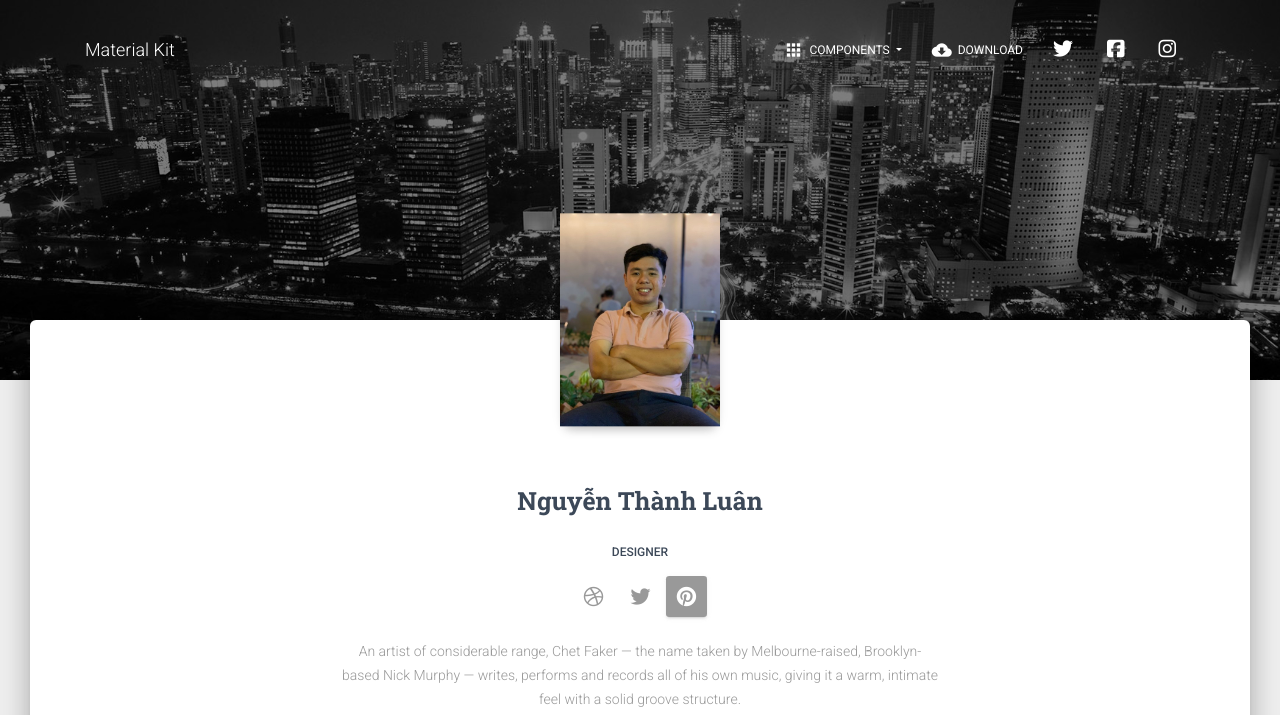
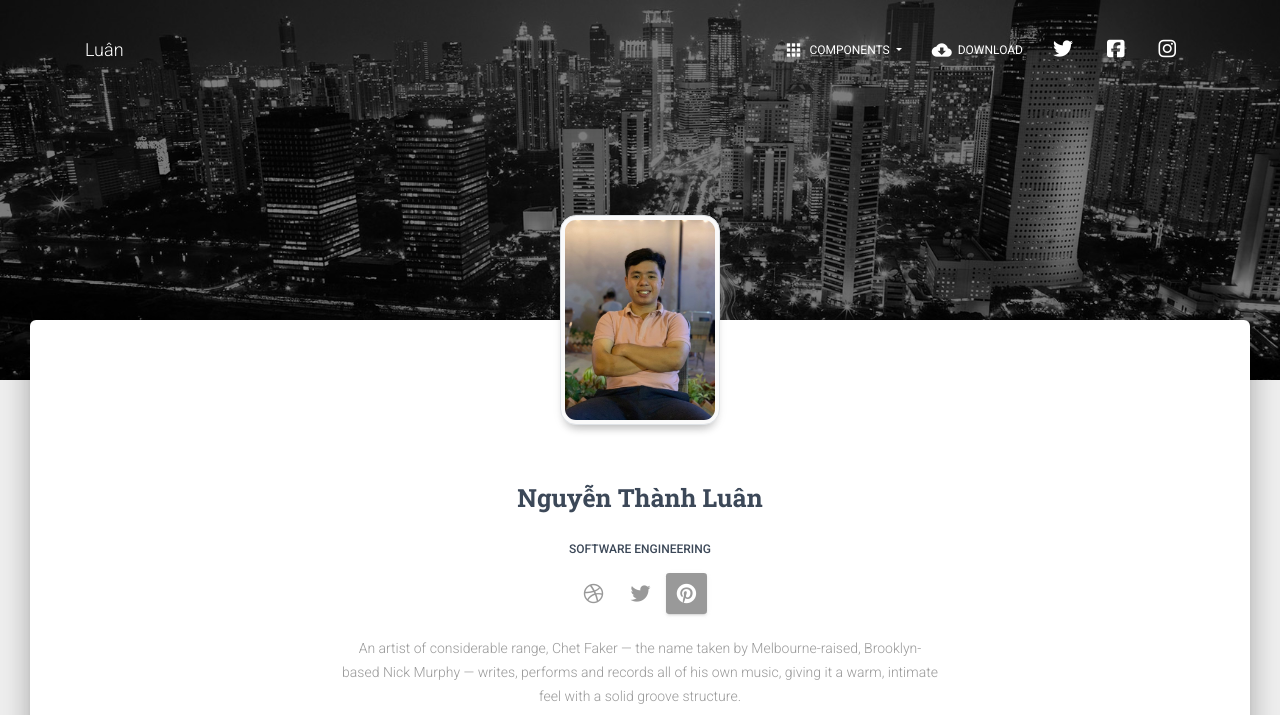
Before and after one commit to nguyenthanhluan98/nguyenthanhluan98, a plain HTML site: page index.html in a window 1280 px wide. Shown: the top 715 px of the page. Drawn offline with Linux system fonts and the light colour scheme; some packages are replaced by stand-ins of ours.

Commit message:
fix content

```diff
--- a/index.html
+++ b/index.html
@@ -39,7 +39,7 @@
         <div class="container">
             <div class="navbar-translate">
                 <a class="navbar-brand" href="https://demos.creative-tim.com/material-kit/index.html">
-          Material Kit </a>
+                    Luân </a>
                 <button class="navbar-toggler" type="button" data-toggle="collapse" aria-expanded="false" aria-label="Toggle navigation">
           <span class="sr-only">Toggle navigation</span>
           <span class="navbar-toggler-icon"></span>
@@ -94,11 +94,11 @@
                     <div class="col-md-6 ml-auto mr-auto">
                         <div class="profile">
                             <div class="avatar">
-                <img src="assets/img/avatar.jpg" alt="Circle Image" class="img-circle img-responsive img-raised">
+                                <img src="assets/img/avatar.jpg" alt="Circle Image" class="img-thumbnail img-responsive img-raised">
                             </div>
                             <div class="name">
                                 <h3 class="title">Nguyễn Thành Luân</h3>
-                <h6>Designer</h6>
+                                <h6>Software engineering</h6>
                                 <a href="#pablo" class="btn btn-just-icon btn-link btn-dribbble"><i class="fa fa-dribbble"></i></a>
                                 <a href="#pablo" class="btn btn-just-icon btn-link btn-twitter"><i class="fa fa-twitter"></i></a>
                                 <a href="#pablo" class="btn btn-just-icon btn-li
@@ -113,7 +113,8 @@
 
                 <div class="description text-center">
 
-          <p>An artist of considerable range, Chet Faker &#x2014; the name taken by Melbourne-raised, Brooklyn-based Nick Murphy &#x2014; writes, performs and records all of his own music, giving it a warm, intimate feel with a solid groove structure. </p>
+                    <p>An artist of considerable range, Chet Faker &#x2014; the name taken by Melbourne-raised, Brooklyn-based Nick Murphy &#x2014; writes, performs and records all of his own music, giving it a warm, intimate feel with a solid groove structure.
+                    </p>
                 </div>
                 <div class="row">
                     <div class="col-md-6 ml-auto mr-auto">
@@ -121,7 +122,7 @@
                             <ul class="nav nav-pills nav-pills-icons justify-content-center" role="tablist">
                                 <li class="nav-item">
                                     <a class="nav-link active" href="#studio" role="tab" data-toggle="tab">
-                    <i class="material-icons">camera</i> Studio
+                                        <i class="material-icons">camera</i> Life
                                     </a>
                                 </li>
                                 <li class="nav-item">
```
Lines whose indentation alone changed are shown as unchanged.
